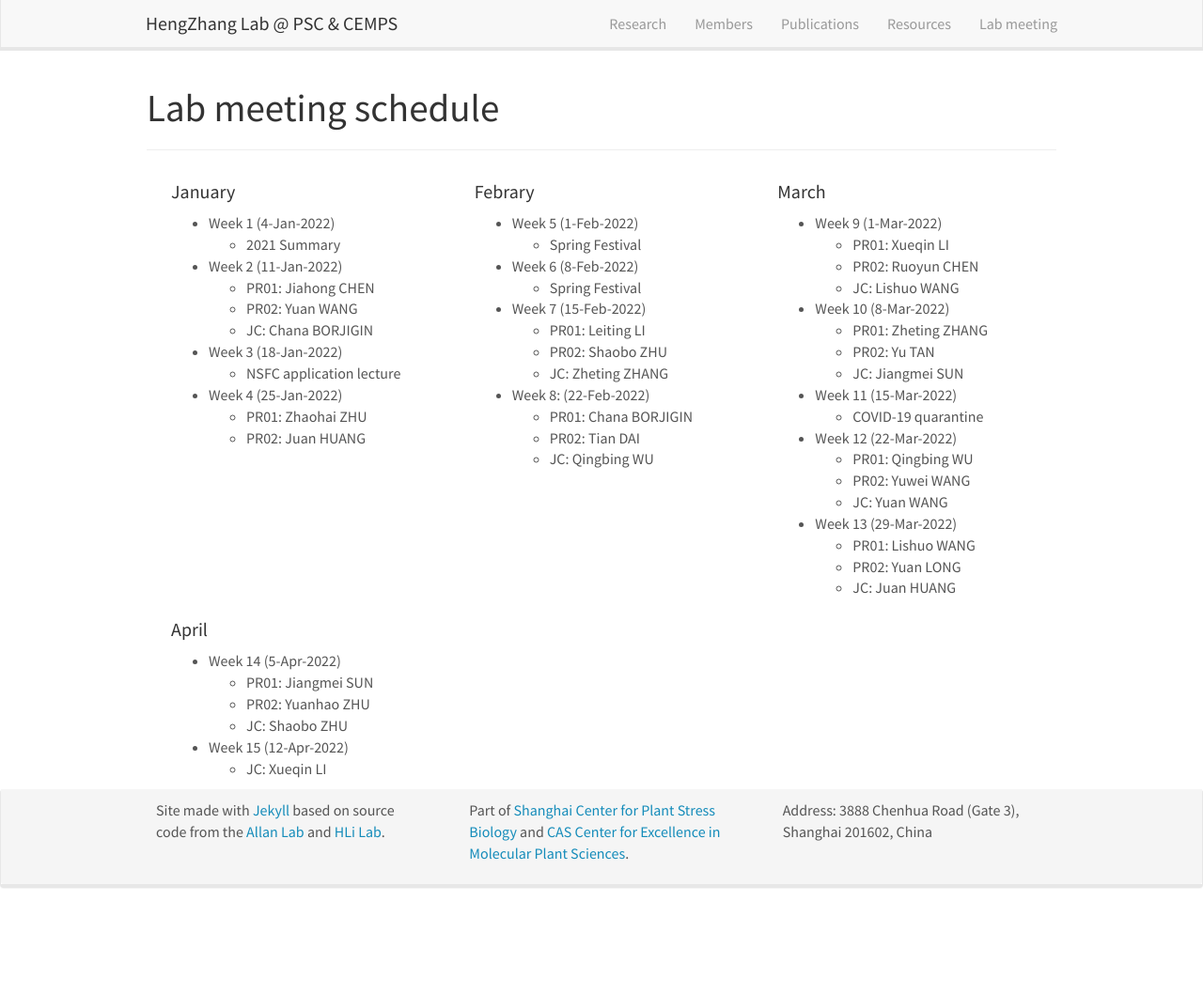
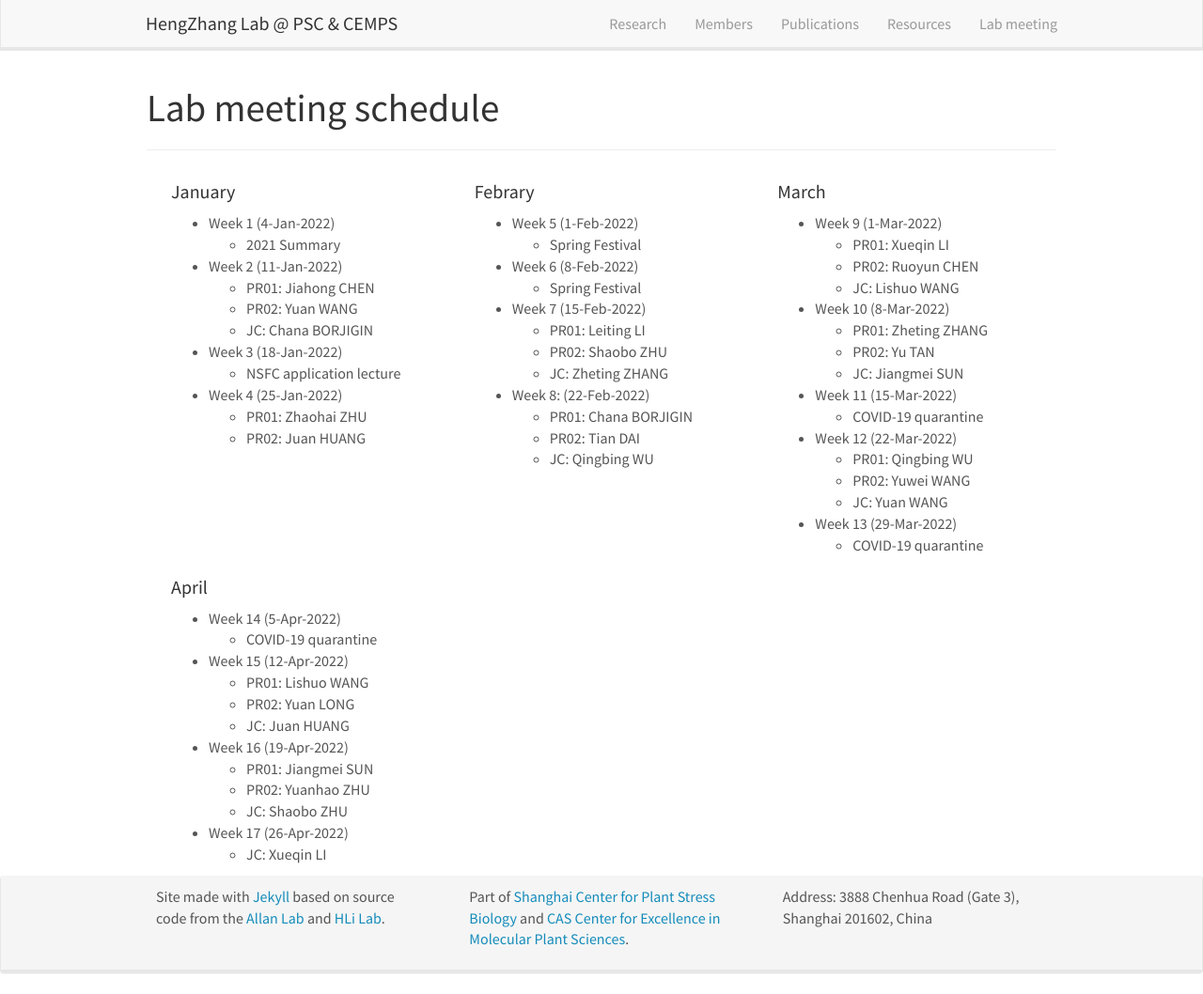
Before and after one commit to hengzhanglab/hengzhanglab.github.io, a Jekyll site: the page built from _pages/labmeeting.md, in a window 1280 px wide and 1058 px high. Shown: the whole window at 94% size. Built offline with Jekyll 4.4.1, drawn with Linux system fonts in a browser that asks for light colours; nearby versions of some CDN libraries.

Commit message:
Update labmeeting.md

```diff
--- a/_pages/labmeeting.md
+++ b/_pages/labmeeting.md
@@ -65,9 +65,7 @@ permalink: /labmeeting/
   - PR02: Yuwei WANG
   - JC: Yuan WANG
 - Week 13 (29-Mar-2022)
-  - PR01: Lishuo WANG
-  - PR02: Yuan LONG
-  - JC: Juan HUANG
+  - COVID-19 quarantine
 </div>
 
 <div class="col-sm-4 clearfix">
@@ -75,11 +73,18 @@ permalink: /labmeeting/
 #### April
 
 - Week 14 (5-Apr-2022)
+  - COVID-19 quarantine
+- Week 15 (12-Apr-2022)
+  - PR01: Lishuo WANG
+  - PR02: Yuan LONG
+  - JC: Juan HUANG
+- Week 16 (19-Apr-2022)
   - PR01: Jiangmei SUN
   - PR02: Yuanhao ZHU
   - JC: Shaobo ZHU
-- Week 15 (12-Apr-2022)
+- Week 17 (26-Apr-2022)
   - JC: Xueqin LI
+
 
 </div>
 
```
